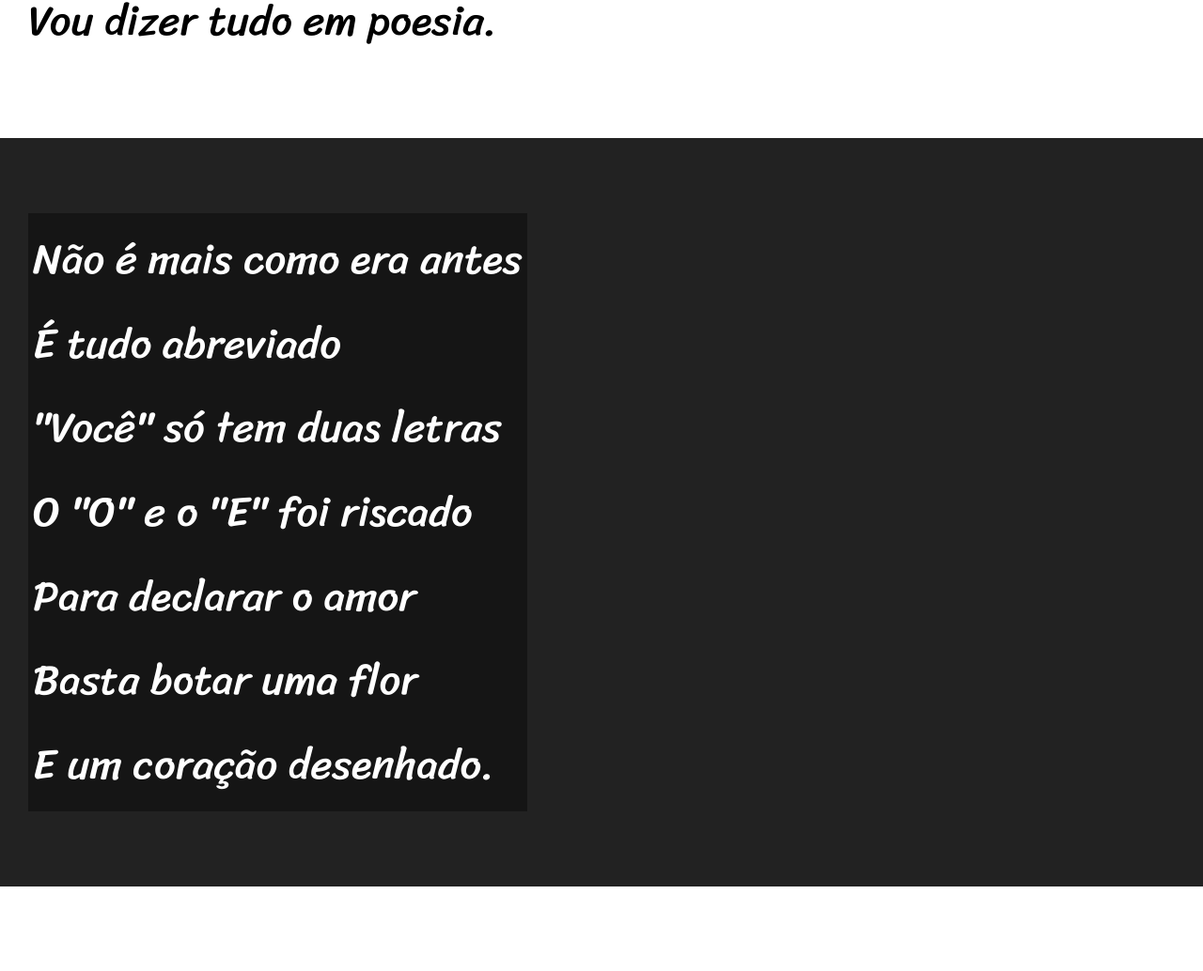
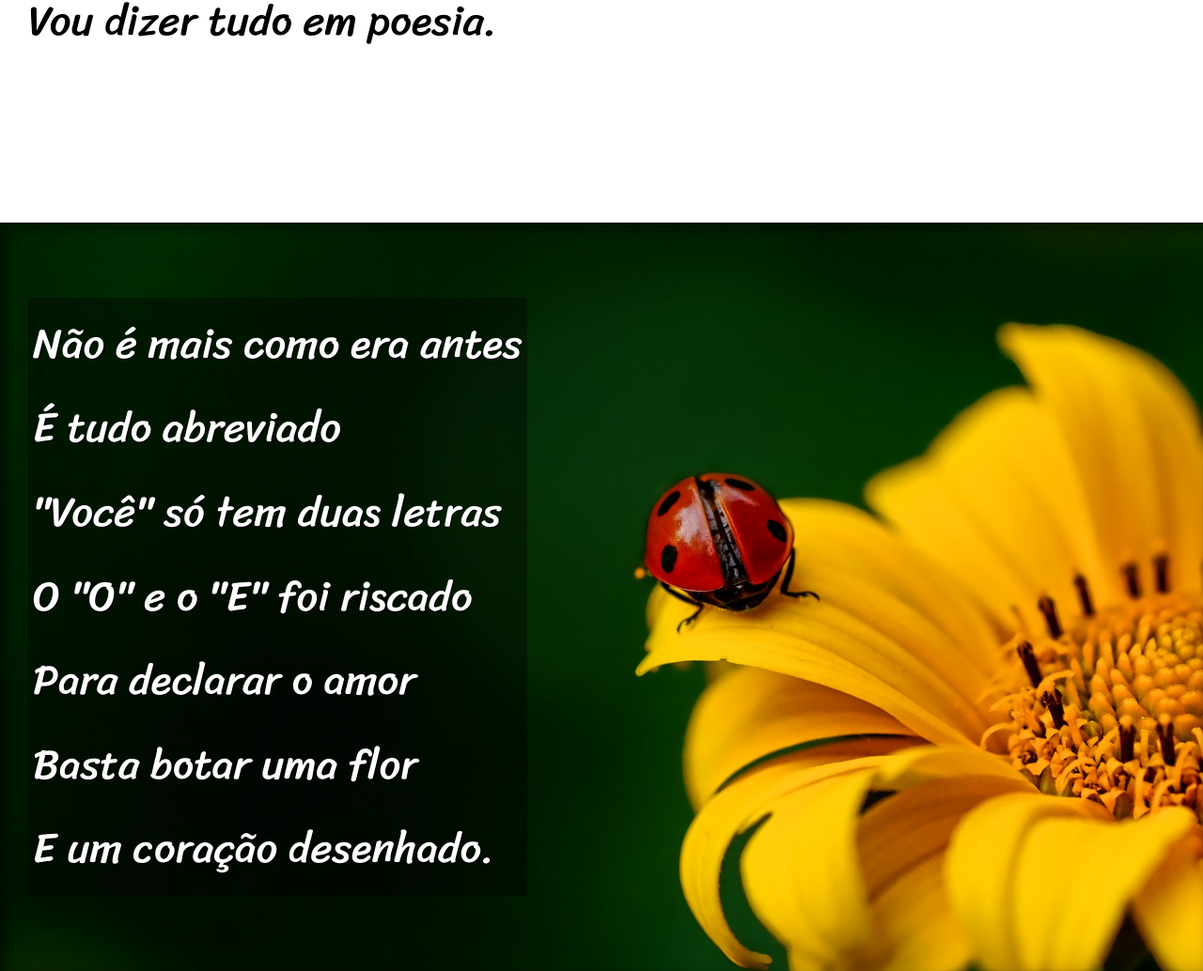
Before and after one commit to emiliosarges/html-css, a plain HTML site: page exercicios/ex023 - desafio/index.html in a window 1280 px wide. Shown: the part 949-1983 px from the top of the page at 94% size. Drawn offline with Linux system fonts and the light colour scheme.

Commit message:
Finalização do Projeto
Final do desafio do módulo 3 do Curso de HTML e CSS ministrado pelo professor Gustavo Guanabara.

```diff
--- a/exercicios/ex023 - desafio/estilo/style.css
+++ b/exercicios/ex023 - desafio/estilo/style.css
@@ -58,6 +58,10 @@ section {
     font-size: 3.5vw;
 }
 
+section > p {
+    padding-bottom: 2em;
+}
+
 section.normal {
     background-color: white;
     color: black;
@@ -66,12 +70,26 @@ section.normal {
 section.imagem {
     background-color: rgba(0, 0, 0, 0.801);
     color: white;
+    box-shadow: inset 6px 6px 13px 0px rgba(0, 0, 0, 0.5);
+    background-size: cover;
+    background-attachment: fixed;
 }
 
 section.imagem > p {
     background-color: rgba(0, 0, 0, 0.377);
     display: inline-block;
     padding: 5px;
+    text-shadow: 1px 1px 0px black;
+}
+
+section#img01 {
+    background-image: url(../imagens/background001.jpg);
+    background-position: right center;
+
+}
+
+section#img02 {
+    background-image: url(../imagens/background002.jpg);
 }
 
 footer {
@@ -79,5 +97,4 @@ footer {
     color: wheat;
     text-align: center;
     padding: 10px;
-
 }
--- a/exercicios/ex023 - desafio/index.html
+++ b/exercicios/ex023 - desafio/index.html
@@ -27,7 +27,7 @@
         </section>
 
 
-        <section class="imagem">
+        <section class="imagem" id="img01">
             <p>
                 Não é mais como era antes <br>
                 É tudo abreviado <br>
@@ -63,7 +63,7 @@
         </section>
 
 
-        <section class="imagem">
+        <section class="imagem" id="img02">
             <p>
                 Tenho saudade das cartas <br>
                 Escritas com a própria mão <br>
```
